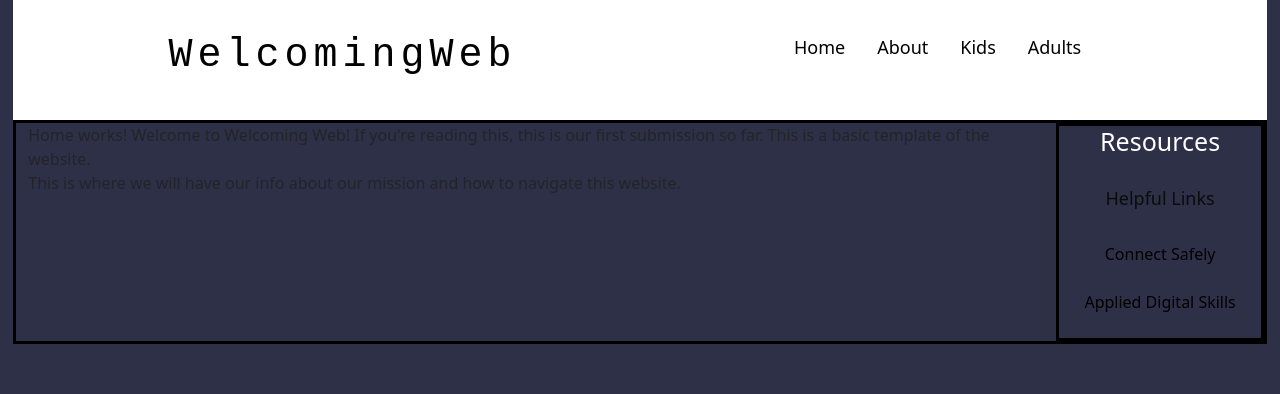
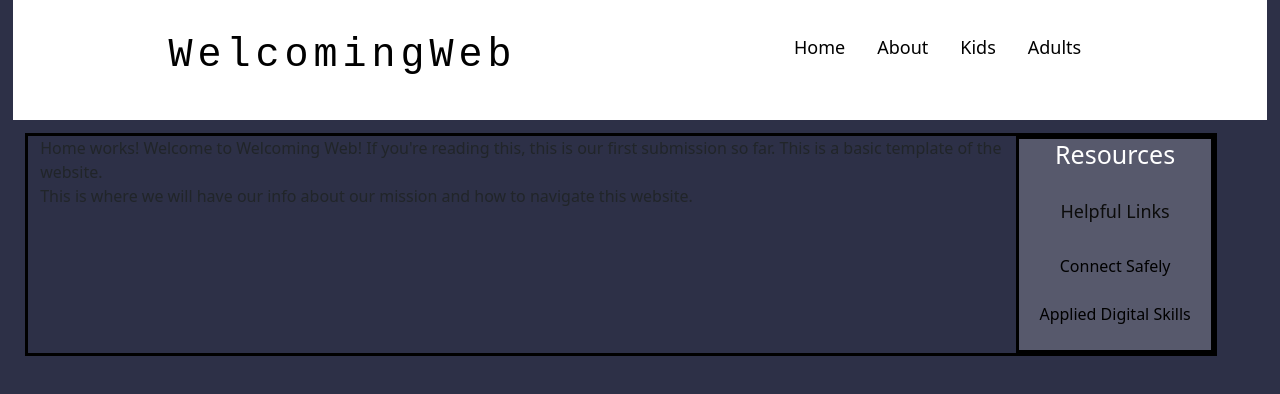
Before and after one commit to rwc5591/WelcomingWeb, a React (Create React App) app: page /Home in a window 1280 px wide. Shown: the top 394 px of the page. Built offline with nearby package versions, Linux system fonts and the light colour scheme.

Commit message:
edited home page to flex the div box and be semi more readable

```diff
--- a/src/components/home/home.css
+++ b/src/components/home/home.css
@@ -3,8 +3,9 @@
     display: flex;
     justify-content: flex-start;
     border: 3px solid black;
-    width: 100%;
-    margin: 0;
+    width: 95%;
+    margin: 1%;
+    background-color: rgba(255,255,255,0.2);
 
 }
 
```
